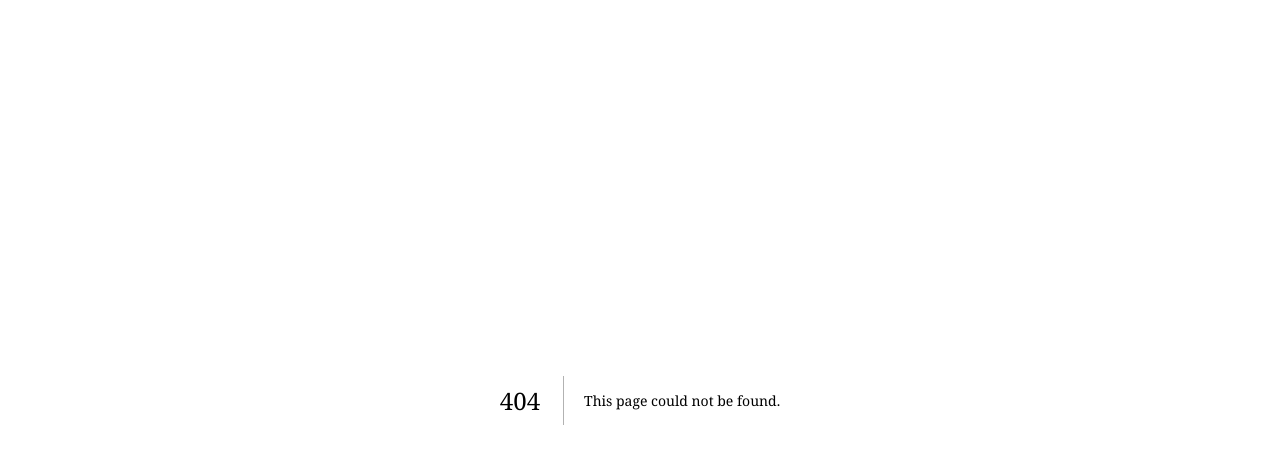
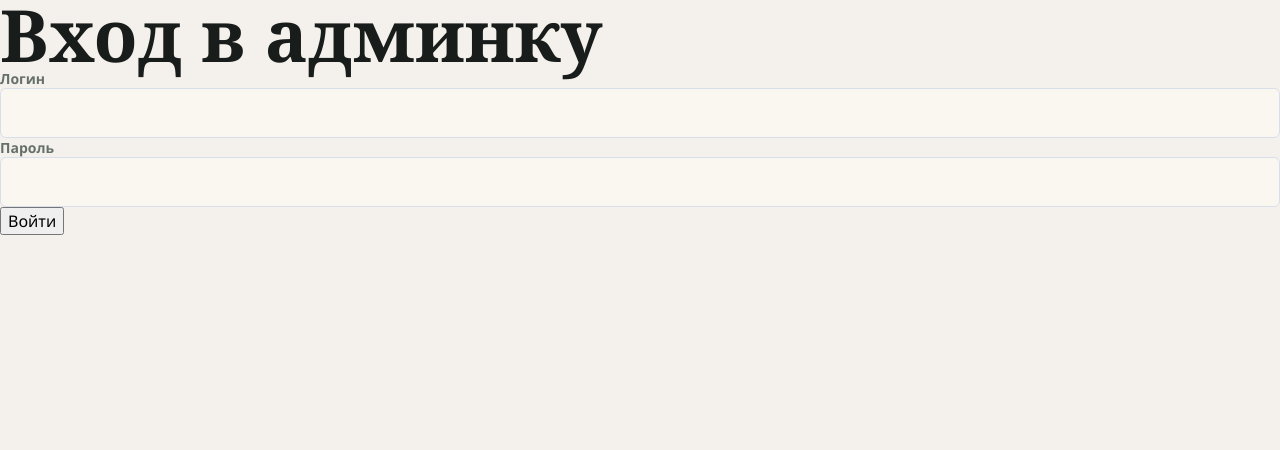
Before and after one commit to Osmanovvv/Stroitelstvo-Domov, a Next.js app: page /admin/login in a window 1280 px wide. Before the commit this address had no page. Shown: the top 450 px of the page. Built offline with nearby package versions, Linux system fonts and the light colour scheme.

Commit message:
feat: add admin login and logout

```diff
--- /dev/null
+++ b/app/admin/login/actions.ts
@@ -0,0 +1,30 @@
+"use server";
+
+import { cookies } from "next/headers";
+import { redirect } from "next/navigation";
+import { verifyCredentials } from "@/app/lib/auth";
+import { createSessionToken, SESSION_COOKIE } from "@/app/lib/session";
+
+export type LoginState = { error?: string };
+
+export async function login(_prev: LoginState, formData: FormData): Promise<LoginState> {
+  const username = String(formData.get("username") ?? "");
+  const password = String(formData.get("password") ?? "");
+
+  const ok = await verifyCredentials(username, password);
+  if (!ok) {
+    return { error: "Неверный логин или пароль" };
+  }
+
+  const token = await createSessionToken(username);
+  const store = await cookies();
+  store.set(SESSION_COOKIE, token, {
+    httpOnly: true,
+    sameSite: "lax",
+    path: "/",
+    maxAge: 60 * 60 * 24 * 7,
+    secure: process.env.NODE_ENV === "production",
+  });
+
+  redirect("/admin");
+}
--- /dev/null
+++ b/app/admin/login/page.tsx
@@ -0,0 +1,36 @@
+"use client";
+
+import { useActionState } from "react";
+import { login, type LoginState } from "./actions";
+
+const initialState: LoginState = {};
+
+export default function LoginPage() {
+  const [state, action, pending] = useActionState(login, initialState);
+
+  return (
+    <div className="admin-login-wrap">
+      <form className="admin-login-card admin-form" action={action}>
+        <h1>Вход в админку</h1>
+        <div className="admin-field">
+          <label htmlFor="username">Логин</label>
+          <input id="username" name="username" type="text" autoComplete="username" required />
+        </div>
+        <div className="admin-field">
+          <label htmlFor="password">Пароль</label>
+          <input
+            id="password"
+            name="password"
+            type="password"
+            autoComplete="current-password"
+            required
+          />
+        </div>
+        {state.error && <p className="admin-error">{state.error}</p>}
+        <button className="admin-btn primary" type="submit" disabled={pending}>
+          {pending ? "Вход..." : "Войти"}
+        </button>
+      </form>
+    </div>
+  );
+}
--- /dev/null
+++ b/app/admin/logout/actions.ts
@@ -0,0 +1,11 @@
+"use server";
+
+import { cookies } from "next/headers";
+import { redirect } from "next/navigation";
+import { SESSION_COOKIE } from "@/app/lib/session";
+
+export async function logout() {
+  const store = await cookies();
+  store.delete(SESSION_COOKIE);
+  redirect("/admin/login");
+}
```
